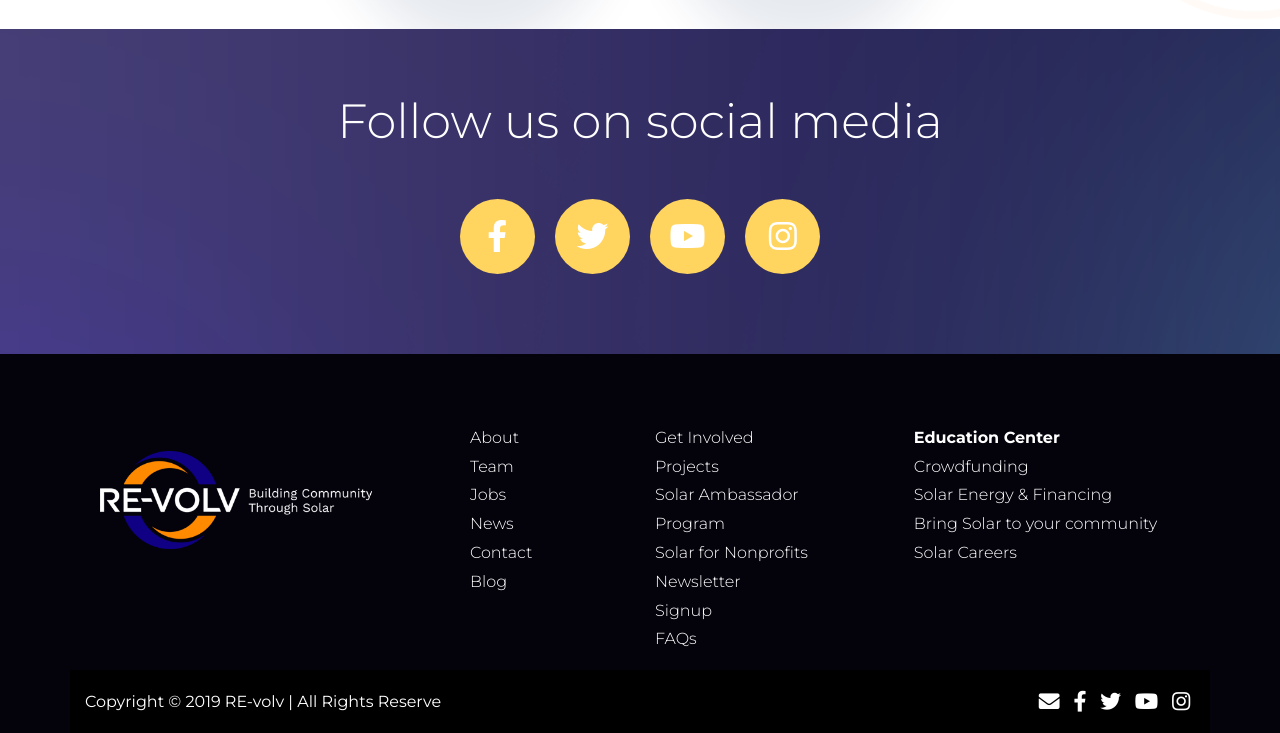
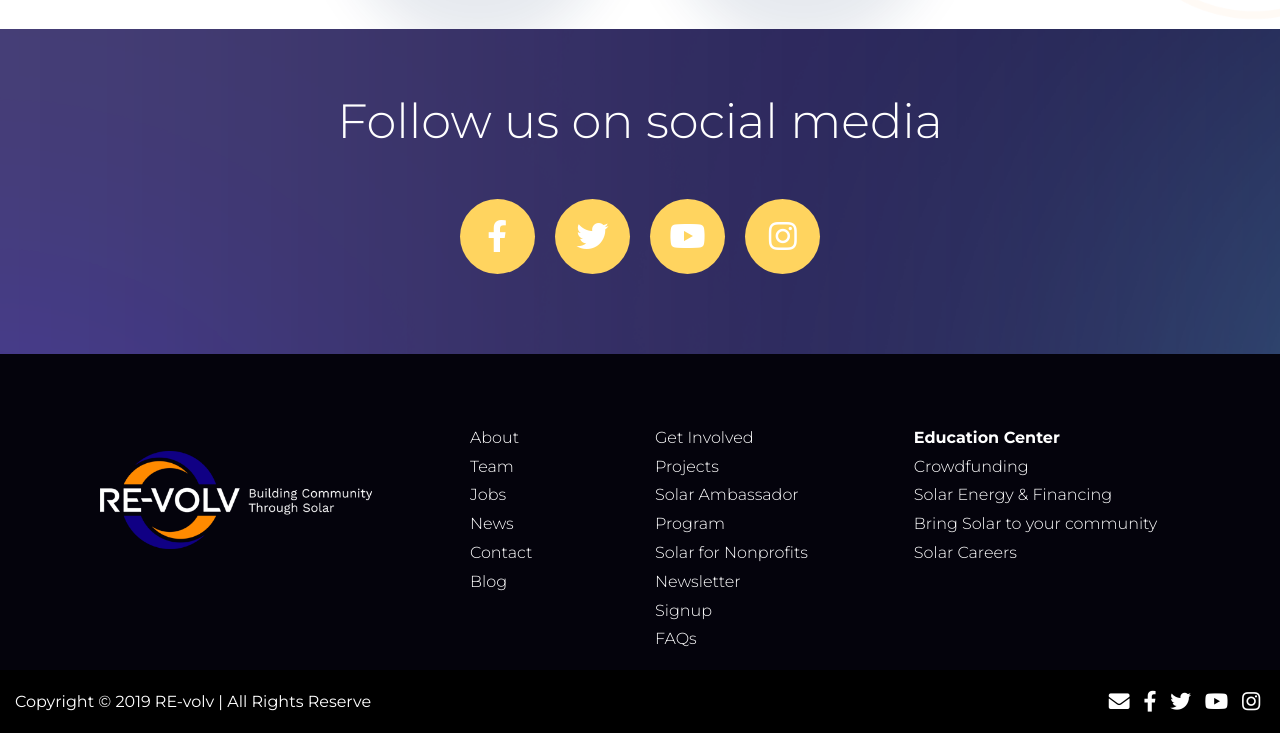
Before and after one commit to PasinduUpendra/Re-Volv, a plain HTML site: page about.html in a window 1280 px wide. Shown: the part 3441-4174 px from the top of the page. Drawn offline with nearby package versions, Linux system fonts and the light colour scheme.

Commit message:
Footer updated

```diff
--- a/about.html
+++ b/about.html
@@ -234,7 +234,7 @@
           </div>
         </div>
       </div>
-      <div class="container footer-bottom">
+      <div class="container-fluid footer-bottom">
         <div class="row justify-content-between align-items-center">
             <div class="col-sm-12 col-md-6">
               <p class="text-white mb-0">Copyright © 2019 RE-volv  |  All Rights Reserve</p>
```
Also changed, not shown: index.html (+1 -1 lines).
